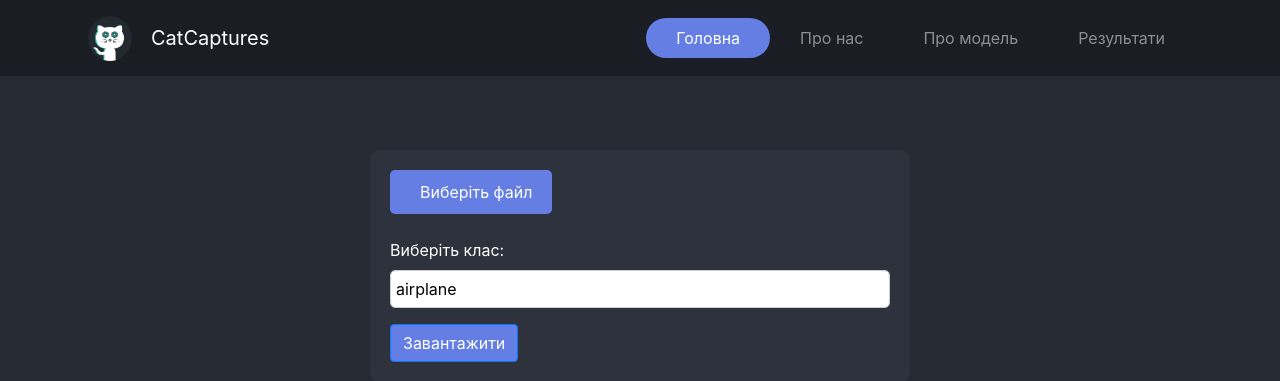
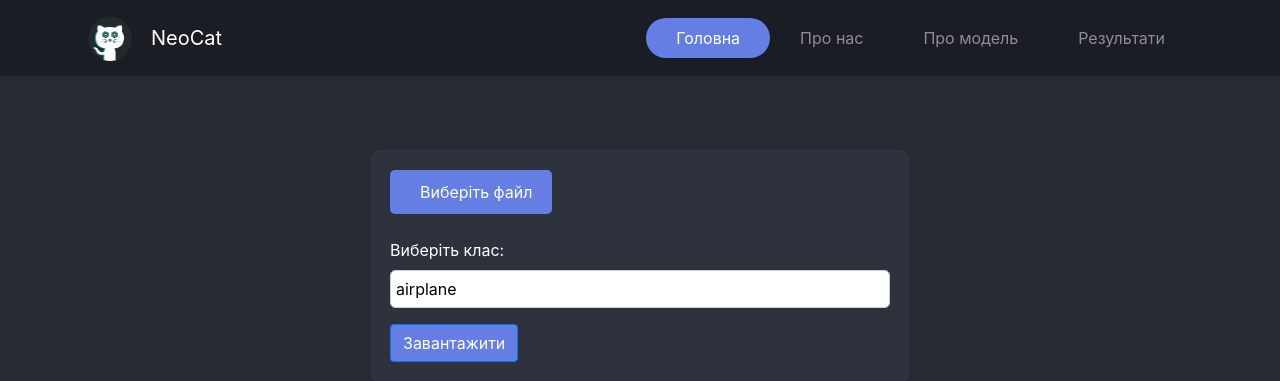
Before and after one commit to AndriyDykan/Team_1_project, a Django app: page / in a window 1280 px wide. Shown: the top 381 px of the page. Run offline with Django 5.2, Linux system fonts and the light colour scheme; some libraries are stand-ins or nearby versions.

Commit message:
Fixed the file README

```diff
--- a/AI_API/ml_model/templates/base.html
+++ b/AI_API/ml_model/templates/base.html
@@ -4,7 +4,7 @@
 <head>
     <meta charset="UTF-8">
     <meta name="viewport" content="width=device-width, initial-scale=1.0">
-    <title>{% block title %}CatCaptures{% endblock %}</title>
+    <title>{% block title %}NeoCat{% endblock %}</title>
     <link rel="stylesheet" href="https://stackpath.bootstrapcdn.com/bootstrap/4.5.2/css/bootstrap.min.css">
     <link href='{% static 'css/styles.css' %}' rel='stylesheet'></link>
 </head>
@@ -16,7 +16,7 @@
         <a class="navbar-brand" href="#">
             <img src="{% static 'images/logo.png' %}" alt="Логотип" width="50" height="50">
         </a>
-        <a class="navbar-brand">CatCaptures</a>
+        <a class="navbar-brand">NeoCat</a>
         <button class="navbar-toggler" type="button" data-toggle="collapse" data-target="#navbarNav" aria-controls="navbarNav" aria-expanded="false" aria-label="Toggle navigation">
             <span class="navbar-toggler-icon"></span>
         </button>
```
Also changed, not shown: README.md, for_Readme/loss_and_accuracy.png (added), for_Readme/model_result.png (added).
